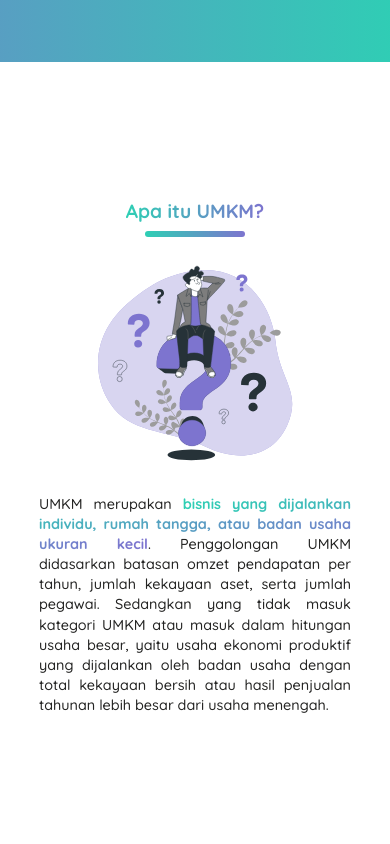
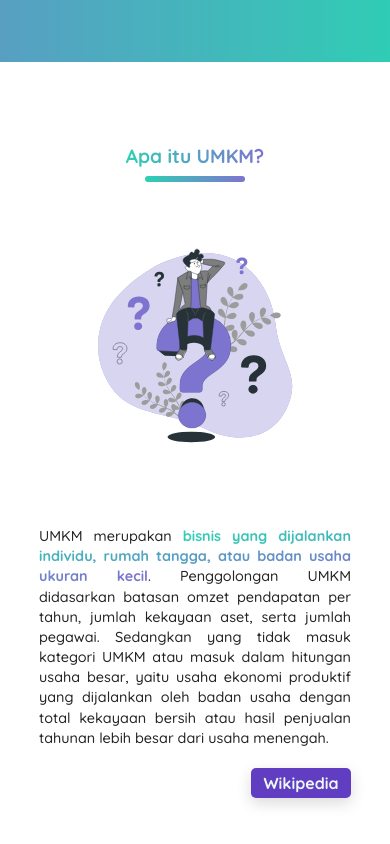
Before and after one commit to gedeapriana/umkmroadmap, a plain HTML site: page index.html in a window 390 px wide. Shown: the part 1338-2182 px from the top of the page. Before the commit the page ends 2100 px from the top, so only its background shows below. Drawn offline with nearby package versions, Linux system fonts and the light colour scheme.

Commit message:
fix about mobile version

```diff
--- a/index.html
+++ b/index.html
@@ -201,6 +201,9 @@
 					<div class="about-intro-desc-img wrapper">
 						<div data-aos="fade-right" data-aos-duration="1500" class="about-intro-desc" id="about-intro-desc">
 							<p>UMKM merupakan <span class="gradient-color">bisnis yang dijalankan individu, rumah tangga, atau badan usaha ukuran kecil</span>. Penggolongan UMKM didasarkan batasan omzet pendapatan per tahun, jumlah kekayaan aset, serta jumlah pegawai. Sedangkan yang tidak masuk kategori UMKM atau masuk dalam hitungan usaha besar, yaitu usaha ekonomi produktif yang dijalankan oleh badan usaha dengan total kekayaan bersih atau hasil penjualan tahunan lebih besar dari usaha menengah.</p>
+							<form action="https://id.wikipedia.org/wiki/Usaha_mikro_kecil_menengah" target="_blank">
+								<input class="bx-shadow" type="submit" value="Wikipedia">
+							</form>
 						</div>
 						<div data-aos="zoom-in" data-aos-duration="1500" data-aos-delay="500" class="about-intro-img" id="about-intro-img">
 							<img src="src/img/about/question.svg" alt="Question">
--- a/src/css/about.css
+++ b/src/css/about.css
@@ -4,7 +4,7 @@
     align-items: center;
     height: auto;
 }
-#about-intro {
+.about-intro {
     height: 700px;
     display: flex;
     justify-content: center;
@@ -42,7 +42,9 @@
     height: 100%;
     display: flex;
     justify-content: center;
-    align-items: center;
+    align-items: flex-end;
+    flex-direction: column;
+    gap: 20px;
 }
 .about-intro-desc p {
     text-align: end;
@@ -53,6 +55,22 @@
 }
 .about-intro-desc p span {
     font-weight: bold;
+}
+.about-intro-desc form {
+    width: auto;
+    height: auto;
+}
+.about-intro-desc form input {
+    width: 100px;
+    height: 30px;
+    cursor: pointer;
+    background-color: var(--violetColor);
+    color: var(--whiteFont);
+    font-family: var(--primaryFont);
+    font-size: 1rem;
+    font-weight: bold;
+    border: none;
+    border-radius: var(--buttonRadius);
 }
 .about-intro-img {
     width: 50%;
@@ -87,11 +105,15 @@
     .about-intro {
         height: 800px;
     }
+    .about-intro-header {
+        height: 10%;
+    }
     .about-intro-header h1 {
         font-size: 1.2rem;
     }
     .about-intro-desc-img {
         flex-direction: column-reverse;
+        height: 80%;
     }
     .about-intro-desc {
         width: 100%;
```
